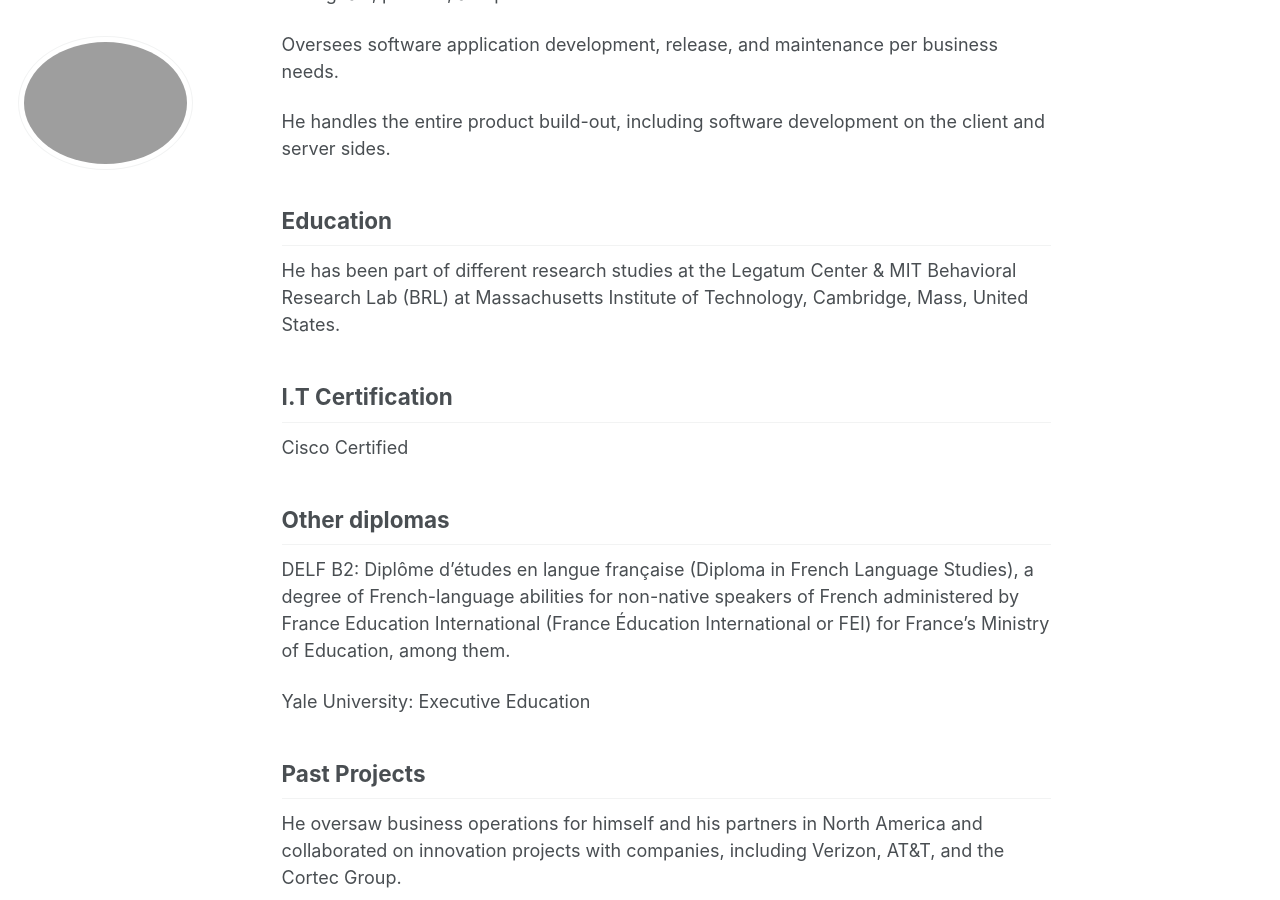
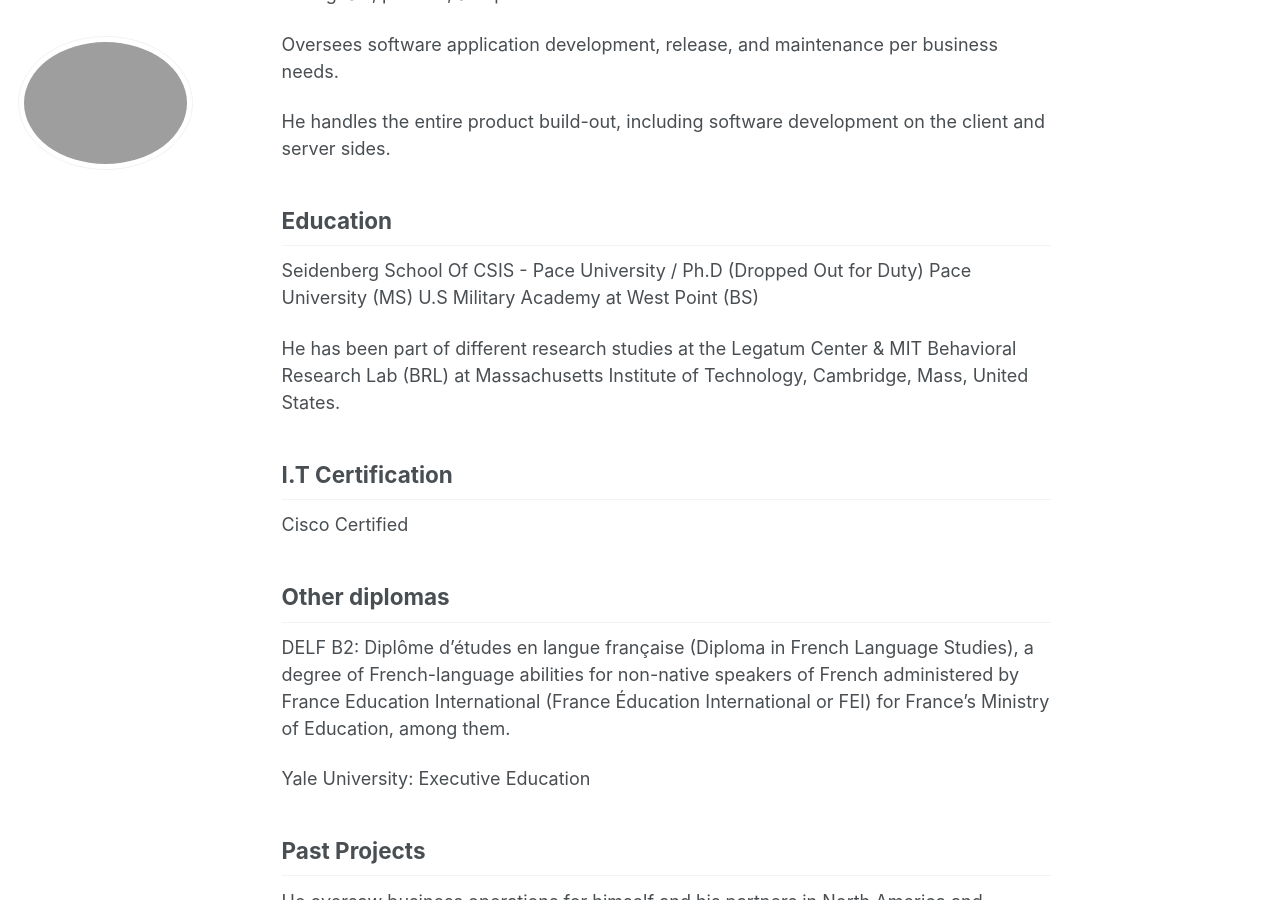
Before and after one commit to phdcsseiden/phdcsseiden.github.io, a Jekyll site: the page built from _pages/about.md, in a window 1280 px wide and 900 px high, scrolled down 873 px. Built offline with Jekyll 4.4.1, drawn with Linux system fonts in a browser that asks for light colours.

Commit message:
Update about.md

```diff
--- a/_pages/about.md
+++ b/_pages/about.md
@@ -34,8 +34,9 @@
 
 ## Education
 
-
-
+Seidenberg School Of CSIS - Pace University / Ph.D (Dropped Out for Duty)
+Pace University (MS)
+U.S Military Academy at West Point (BS)
 
 He has been part of different research studies at the Legatum Center & MIT Behavioral Research Lab (BRL) at Massachusetts Institute of Technology, Cambridge, Mass, United States.
 
```
